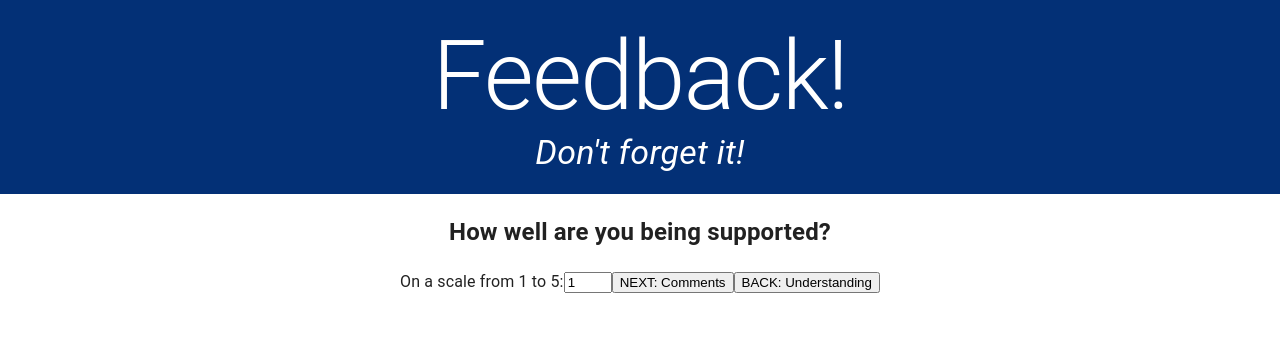
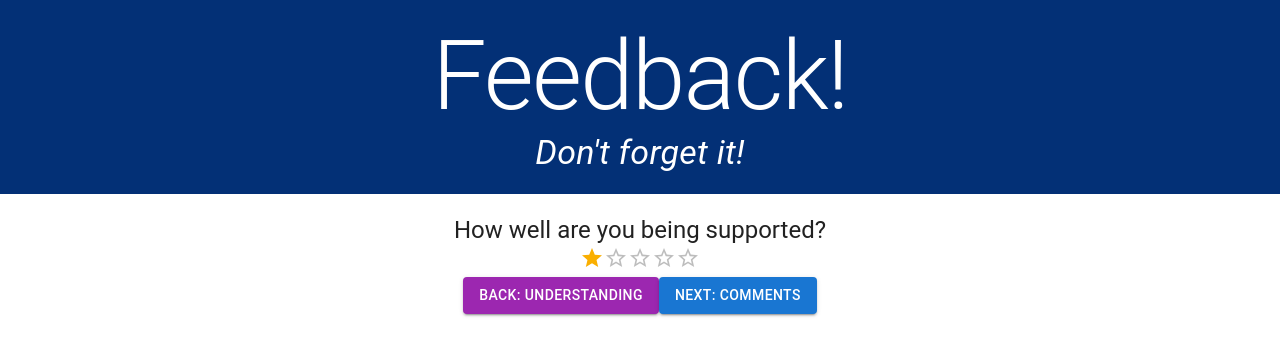
Before and after one commit to aaron-r-rogers/weekend-redux-feedback-loop, a React (Create React App) app: page /#/support in a window 1280 px wide. Shown: the top 356 px of the page. Built offline with nearby package versions, Linux system fonts and the light colour scheme.

Commit message:
Styling baseline complete

```diff
--- a/src/components/Comments/Comments.jsx
+++ b/src/components/Comments/Comments.jsx
@@ -2,7 +2,10 @@ import Header from '../Header/Header';
 import { useState } from 'react';
 import { useDispatch } from 'react-redux';
 import { HashRouter as Router, Route, Link } from 'react-router-dom';
-
+import Typography from '@mui/material/Typography';
+import * as React from 'react';
+import Button from '@mui/material/Button';
+import TextField from '@mui/material/TextField';
 
 function Comments () {
 
@@ -18,34 +21,34 @@ function Comments () {
             type: 'COMMENTS',
             payload: commentsInput
         })
-
-        // clear inputs
-        setCommentsInput('');
     }
 
     return (
     <>
     <Header />
-    <h2>Would you like to add any comments?</h2>
-        <label htmlFor="comments">Comments:</label>
-        <textarea
-            type="text"
-            name="comments"
-            rows="5"
-            cols="50"
-            onChange={event => setCommentsInput(event.target.value)}
-            value={commentsInput}
-        >
-        </textarea>
-        <Link to="/review">
-            <button onClick={onClickNext}>
+    <Typography variant="h5">Would you like to add any comments?</Typography>
+    <TextField
+        id="filled-multiline-static"
+        label="We'd love to hear from you."
+        multiline
+        rows={4}
+        style = {{width: 500}}
+        onChange={event => setCommentsInput(event.target.value)}
+        value={commentsInput}
+        variant="filled"
+        autoFocus={true}
+        margin='normal'
+        />
+        <br></br>
+        <Link to="/support" style={{ textDecoration: 'none' }}>
+            <Button variant="contained" color="secondary">
+                BACK: Support
+            </Button>
+        </Link>
+        <Link to="/review" style={{ textDecoration: 'none' }}>
+            <Button variant="contained" onClick={onClickNext}>
                 NEXT: Review
-            </button>
-        </Link>
-        <Link to="/support">
-            <button>
-                BACK: Support
-            </button>
+            </Button>
         </Link>
     </>
     )
--- a/src/components/Confirmation/Confirmation.jsx
+++ b/src/components/Confirmation/Confirmation.jsx
@@ -1,6 +1,8 @@
 import Header from '../Header/Header';
 import { useDispatch } from 'react-redux';
 import { HashRouter as Router, Route, Link } from 'react-router-dom';
+import Typography from '@mui/material/Typography';
+import Button from '@mui/material/Button';
 
 function Confirmation () {
 
@@ -13,16 +15,18 @@ function Confirmation () {
     }
 
     return (
-    <>
-    <Header />
-    <h3>Submission success. We appreciate your feedback!</h3>
+        <>
+        <Header />
+        <Typography variant="h4" gutterBottom={true}>
+            Submission success. We appreciate your feedback!
+        </Typography>
 
-        <Link to="/">
-            <button onClick={reset}>
+        <Link to="/" style={{ textDecoration: 'none' }}>
+            <Button variant="contained" onClick={reset}>
                 Take a new survey.
-            </button>
+            </Button>
         </Link>
-    </>
+        </>
     )
 }
 
--- a/src/components/Review/Review.jsx
+++ b/src/components/Review/Review.jsx
@@ -2,6 +2,8 @@ import Header from '../Header/Header';
 import { useSelector, useDispatch } from 'react-redux';
 import { HashRouter as Router, Route, Link } from 'react-router-dom';
 import axios from 'axios';
+import Typography from '@mui/material/Typography';
+import Button from '@mui/material/Button';
 
 function Review () {
 
@@ -36,25 +38,38 @@ function Review () {
     return (
     <>
     <Header />
-    <h2>Review Your Feedback</h2>
-        <h4>Feelings: {feelings}</h4>
-        <h4>Understanding: {understanding}</h4>
-        <h4>Support: {support}</h4>
-        <h4>Comments: {comments}</h4>
-        <Link to="/confirmation">
-            <button onClick={onSubmit}>
+    <Typography variant="h5">Review Your Feedback</Typography>
+        <Typography variant="h6">Feelings:
+            <Typography variant="body1">{feelings}</Typography>
+        </Typography>
+        <Typography variant="h6">Understanding:
+            <Typography variant="body1">{understanding}</Typography>
+        </Typography>
+        <Typography variant="h6">Support:
+            <Typography variant="body1">{support}</Typography>
+        </Typography>
+        <Typography variant="h6">Comments:
+            <Typography variant="body1">{comments}</Typography>
+        </Typography>
+
+        <Link to="/comments" style={{ textDecoration: 'none' }}>
+            <Button variant="contained" color="secondary">
+            BACK: Comments
+            </Button>
+        </Link>
+        <Link to="/confirmation" style={{ textDecoration: 'none' }}>
+            <Button variant="contained" onClick={onSubmit}>
                 SUBMIT
-            </button>
+            </Button>
         </Link>
-        <Link to="/comments">
-            <button>
-                BACK: Comments
-            </button>
-        </Link>
-        <Link to="/">
-            <button onClick={reset}>
+        <br></br>
+        <Link to="/comments" style={{ textDecoration: 'none' }}>
+            <Button
+            variant="contained"
+            color="warning"
+            onClick={reset}>
                 Start Over
-            </button>
+            </Button>
         </Link>
     </>
     )
--- a/src/components/Support/Support.jsx
+++ b/src/components/Support/Support.jsx
@@ -2,13 +2,17 @@ import Header from '../Header/Header';
 import { useState } from 'react';
 import { useDispatch } from 'react-redux';
 import { HashRouter as Router, Route, Link } from 'react-router-dom';
-
+import Typography from '@mui/material/Typography';
+import * as React from 'react';
+import Box from '@mui/material/Box';
+import Rating from '@mui/material/Rating';
+import Button from '@mui/material/Button';
 
 function Support () {
 
     const dispatch = useDispatch();
 
-    const [supportInput, setSupportInput] = useState('1');
+    const [supportInput, setSupportInput] = useState(1);
 
     const onClickNext = (evt) => {
 
@@ -18,35 +22,40 @@ function Support () {
             type: 'SUPPORT',
             payload: supportInput
         })
-
-        // clear inputs
-        setSupportInput('');
     }
 
     return (
-    <>
-    <Header />
-    <h2>How well are you being supported?</h2>
-        <label htmlFor="number">On a scale from 1 to 5:</label>
-        <input
-            type="number"
-            name="number"
-            min="1"
-            max="5"
-            onChange={event => setSupportInput(event.target.value)}
+        <>
+        <Header />
+        <Typography variant="h5">How well are you being supported?</Typography>
+            {/* contains stars proportionally */}
+        <Box
+        sx={{
+            '& > legend': { mt: 2 },
+        }}
+        >
+        {/* star rating sets state to corresponding number */}
+        <Rating
+            name="simple-controlled"
             value={supportInput}
+            onChange={(event, newValue) => {
+                setSupportInput(newValue);
+            }}
         />
-        <Link to="/comments">
-            <button onClick={onClickNext}>
+        </Box>
+        {/* text decoration removed underline in linked button */}
+        <Link to="/understanding" style={{ textDecoration: 'none' }}>
+            <Button variant="contained" color="secondary">
+                BACK: Understanding
+            </Button>
+        </Link>
+        <Link to="/comments" style={{ textDecoration: 'none' }}>
+            <Button variant="contained"
+                onClick={onClickNext}>
                 NEXT: Comments
-            </button>
+            </Button>
         </Link>
-        <Link to="/feelings">
-            <button>
-                BACK: Understanding
-            </button>
-        </Link>
-    </>
+        </>
     )
 }
 
--- a/src/components/Understanding/Understanding.jsx
+++ b/src/components/Understanding/Understanding.jsx
@@ -2,13 +2,17 @@ import Header from '../Header/Header';
 import { useState } from 'react';
 import { useDispatch } from 'react-redux';
 import { HashRouter as Router, Route, Link } from 'react-router-dom';
-
+import Typography from '@mui/material/Typography';
+import * as React from 'react';
+import Box from '@mui/material/Box';
+import Rating from '@mui/material/Rating';
+import Button from '@mui/material/Button';
 
 function Understanding () {
 
     const dispatch = useDispatch();
 
-    const [understandingInput, setUnderstandingInput] = useState('1');
+    const [understandingInput, setUnderstandingInput] = useState(1);
 
     const onClickNext = (evt) => {
 
@@ -23,25 +27,35 @@ function Understanding () {
     return (
     <>
     <Header />
-    <h2>How well are you understanding the content?</h2>
-        <label htmlFor="number">On a scale from 1 to 5:</label>
-        <input
-            type="number"
-            name="number"
-            min="1"
-            max="5"
-            onChange={event => setUnderstandingInput(event.target.value)}
-            value={understandingInput}
-        />
-        <Link to="/support">
-            <button onClick={onClickNext}>
+    <Typography variant="h5">How well are you understanding the content?</Typography>
+
+    {/* contains stars proportionally */}
+    <Box
+    sx={{
+        '& > legend': { mt: 2 },
+    }}
+    >
+    {/* star rating sets state to corresponding number */}
+    <Rating
+        name="simple-controlled"
+        value={understandingInput}
+        onChange={(event, newValue) => {
+            setUnderstandingInput(newValue);
+        }}
+    />
+    </Box>
+
+        {/* text decoration removed underline in linked button */}
+        <Link to="/" style={{ textDecoration: 'none' }}>
+            <Button variant="contained" color="secondary">
+                BACK: Feelings
+            </Button>
+        </Link>
+        <Link to="/support" style={{ textDecoration: 'none' }}>
+            <Button variant="contained"
+                onClick={onClickNext}>
                 NEXT: Support
-            </button>
-        </Link>
-        <Link to="/">
-            <button>
-                BACK: Feelings
-            </button>
+            </Button>
         </Link>
     </>
     )
```
Also changed, not shown: src/components/Feelings/Feelings.jsx (+5 -3 lines).
